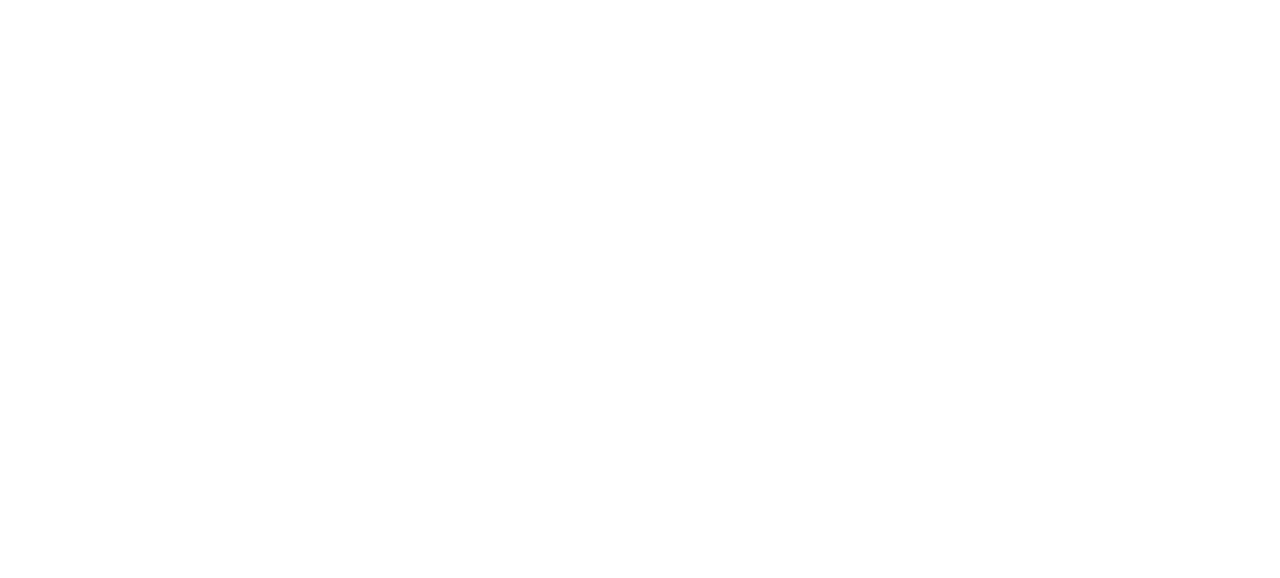
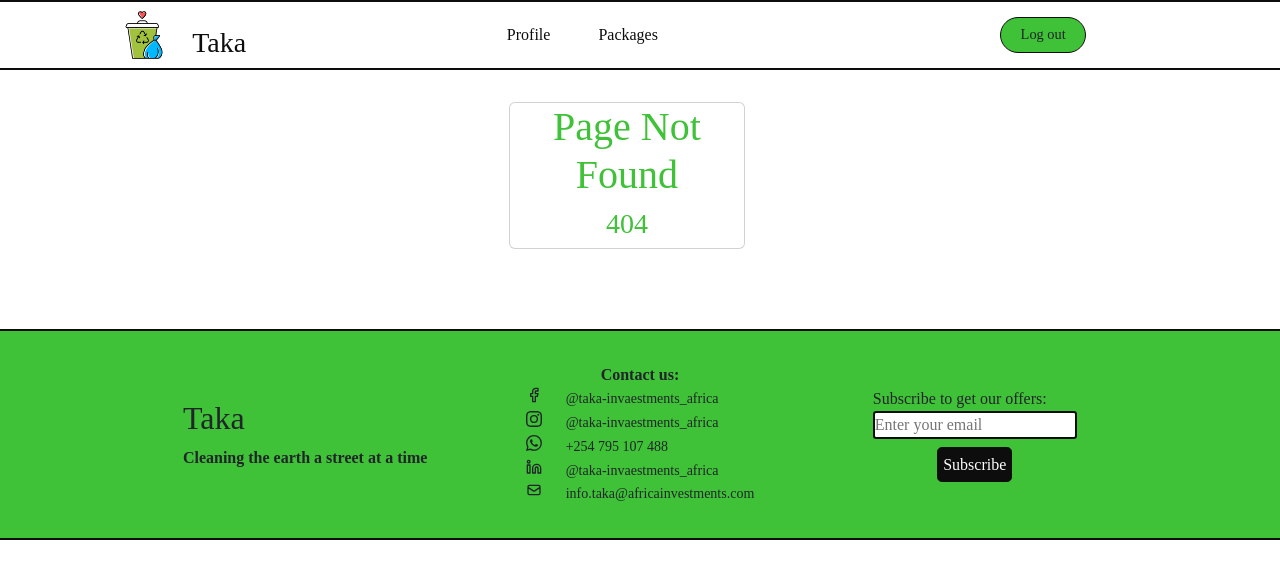
Before and after one commit to MuthonduG/Garbage-collection, a React (Create React App) app: page /404 in a window 1280 px wide. Before the commit this address had no page. Shown: the top 578 px of the page. Built offline with nearby package versions, Linux system fonts and the light colour scheme; a web font is replaced by a local one.

Commit message:
notfound commit

```diff
--- a/package.json
+++ b/package.json
@@ -6,6 +6,7 @@
     "@testing-library/jest-dom": "^5.16.5",
     "@testing-library/react": "^13.4.0",
     "@testing-library/user-event": "^13.5.0",
+    "axios": "^1.4.0",
     "dom": "^0.0.3",
     "react": "^18.2.0",
     "react-accessible-accordion": "^5.0.0",
--- a/src/App.js
+++ b/src/App.js
@@ -6,6 +6,7 @@
 import Dashboard from './Components/Main Pages/Dashboard/Dashboard'
 import Profile from './Components/Page components/Profile/Profile';
 import Packages from './Components/Page components/Packages/Packages';
+import Notfound from './Components/Page components/Notfound/Notfound';
 
 function App() {
   return (
@@ -18,6 +19,7 @@
         <Route path='/dashboard' element={<Dashboard/>}/>
         <Route path='/profile' element={<Profile/>}/>
         <Route path='/packages' element={<Packages/>}/>
+        <Route path='/404' element={<Notfound/>}/>
       </Routes>
     </Router>
     </>
--- /dev/null
+++ b/src/Components/Page components/Notfound/Notfound.jsx
@@ -0,0 +1,24 @@
+import React from 'react'
+import './notfound.css'
+import Usernav from '../User Nav/Usernav'
+import Footer from '../Footer/Footer'
+import Card from '../Card/Card'
+
+const Notfound = () => {
+  return (
+    <>
+    <Usernav/>
+        <section className="notfound__container container">
+            <div className="notfound__container-holder">
+                <Card>
+                    <h1>Page Not Found</h1>
+                    <h3>404</h3>
+                </Card>
+            </div>
+        </section>
+    <Footer/>
+    </>
+  )
+}
+
+export default Notfound
--- /dev/null
+++ b/src/Components/Page components/Notfound/notfound.css
@@ -0,0 +1,10 @@
+.notfound__container {
+    display: grid;
+    place-items: center;
+    margin-bottom: 5rem;
+}
+.notfound__container-holder .card {
+    color: var(--color-primary);
+    text-align: center;
+    width: var(--container-width-md);
+}
```
Also changed, not shown: 1 other file (tests, documents, lock files or other folders).
